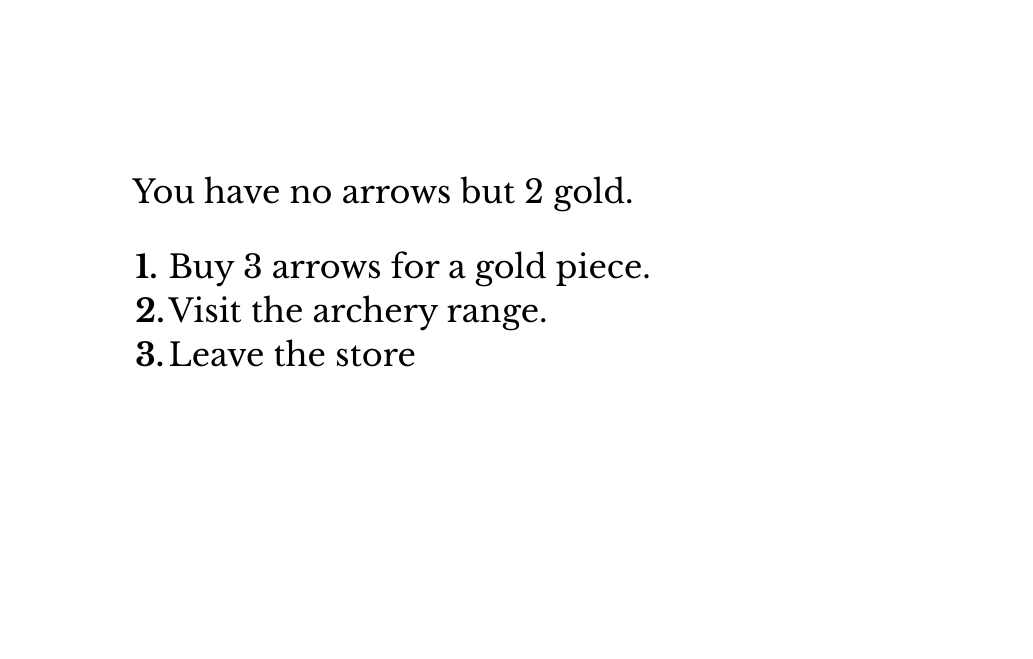
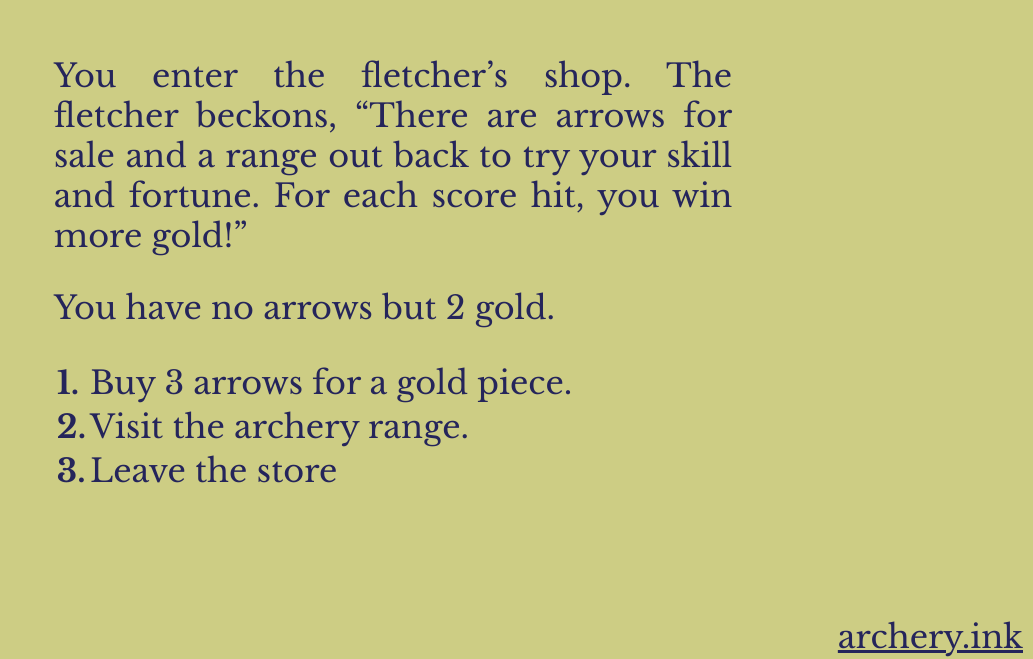
Before and after one commit to borkshop/kni, a website with bundled scripts: page bundle.html in a window 1280 px wide. Shown: the part 141-800 px from the top of the page, without its empty margins (247-1280 px from the left). Built offline with nearby package versions, Linux system fonts and the light colour scheme.

Commit message:
Refine archery demo

```diff
--- a/bundle.html
+++ b/bundle.html
@@ -2,6 +2,7 @@
 <html>
     <head>
         <title>The Archery Shop and Range</title>
+        <meta charset="utf8">
         <link href="https://fonts.googleapis.com/css?family=Libre+Baskerville:400,400italic,700&subset=latin,latin-ext" rel="stylesheet" type="text/css">
         <link rel="stylesheet" href="index.css">
     </head>
@@ -12,6 +13,7 @@
                 </div></div>
             </div>
         </div>
+        <div class="about"><a href="https://github.com/kriskowal/inkblot/blob/master/examples/archery.ink">archery.ink</a></div>
         <script src="bundle.js"></script>
     </body>
 </html>
--- a/bundle.js
+++ b/bundle.js
@@ -532,6 +532,17 @@ module.exports = {
         "type": "set",
         "variable": "hit",
         "value": 0,
+        "next": "start.3"
+    },
+    "start.3": {
+        "type": "text",
+        "text": "You enter the fletcher’s shop. The fletcher beckons, “There are arrows for sale and a range out back to try your skill and fortune. For each score hit, you win more gold!”",
+        "lift": "",
+        "drop": " ",
+        "next": "start.4"
+    },
+    "start.4": {
+        "type": "paragraph",
         "next": "shop"
     },
     "shop": {
--- a/index.css
+++ b/index.css
@@ -1,6 +1,8 @@
 body {
     font-family: Libre Baskerville, Book Antiqua, serif;
     font-size: 200%;
+    background-color: hsla(60, 42.00%, 66.00%, 1);
+    color: hsla(240, 42.00%, 25.00%, 1);
 }
 
 .parent {
@@ -40,18 +42,25 @@ li {
 }
 
 a {
-    text-decoration: none;
-    /* font-style: italic; */
+    color: hsla(240, 42.00%, 25.00%, 1);
 }
 
 a:link {
-    color: black;
+    color: hsla(240, 42.00%, 25.00%, 1);
 }
 
 a:hover {
-    color: black;
+    color: hsla(240, 42.00%, 25.00%, 1);
 }
 
 a:visited {
-    color: black;
+    color: hsla(240, 42.00%, 25.00%, 1);
 }
+
+.about {
+    position: absolute;
+    height: 1em;
+    bottom: 0;
+    right: 0;
+    margin: 10px;
+}
```
Also changed, not shown: examples/archery.json (+11 -0 lines), index.html (+2 -0 lines), 1 other file.
